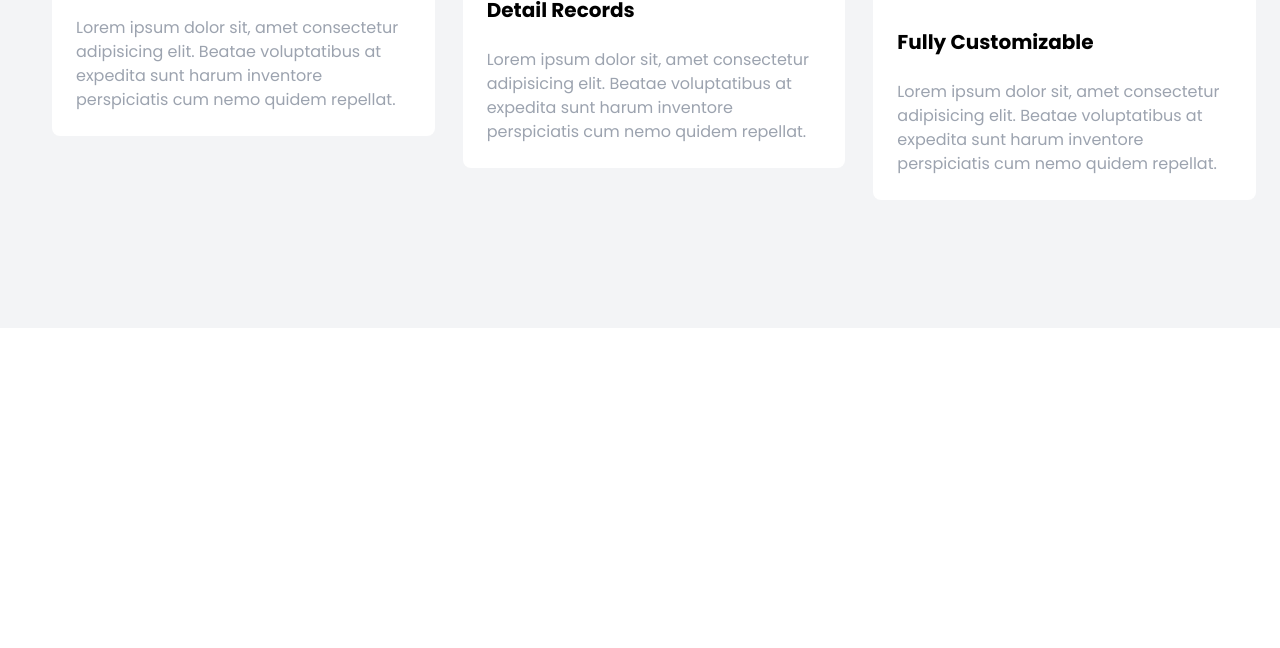
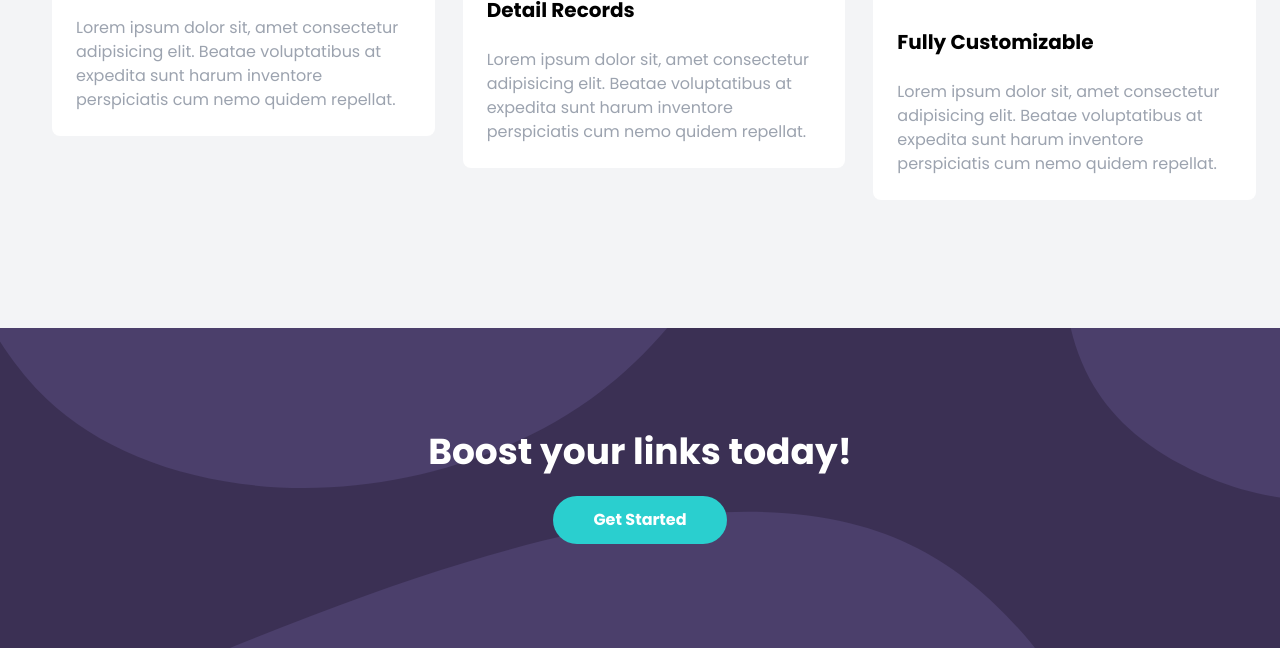
Before and after one commit to Psevdon1m/shorturl-tailwind, a website: page index.html in a window 1280 px wide. Shown: the part 1640-2288 px from the top of the page. Before the commit the page ends 1968 px from the top, so only its background shows below. Drawn offline with Linux system fonts and the light colour scheme; a web font is replaced by a local one.

Commit message:
add boost link section with btn

```diff
--- a/index.html
+++ b/index.html
@@ -186,5 +186,12 @@
             </div>
         </div>
        </section>
+       <!-- CTA Section -->
+        <section id="cta" class="py-24 bg-darkViolet">
+          <div class="flex flex-col p-2 space-y-6">
+            <h5 class="mx-auto space-y-10 text-4xl font-bold text-center text-white">Boost your links today!</h5>
+            <button class="px-10 py-5 mx-auto text-2xl font-bold text-white rounded-full bg-cyan hover:bg-cyanLight md:text-base md:py-3 focus:outline-none">Get Started</button>
+          </div>
+        </section>
   </body>
 </html>
--- a/input.css
+++ b/input.css
@@ -1,3 +1,9 @@
 @tailwind base;
 @tailwind components;
 @tailwind utilities;
+
+#cta {
+    background-image: url('../images/bg-boost-desktop.svg');
+    background-repeat: no-repeat;
+    background-size: cover
+}
```
Also changed, not shown: css/style.css.
